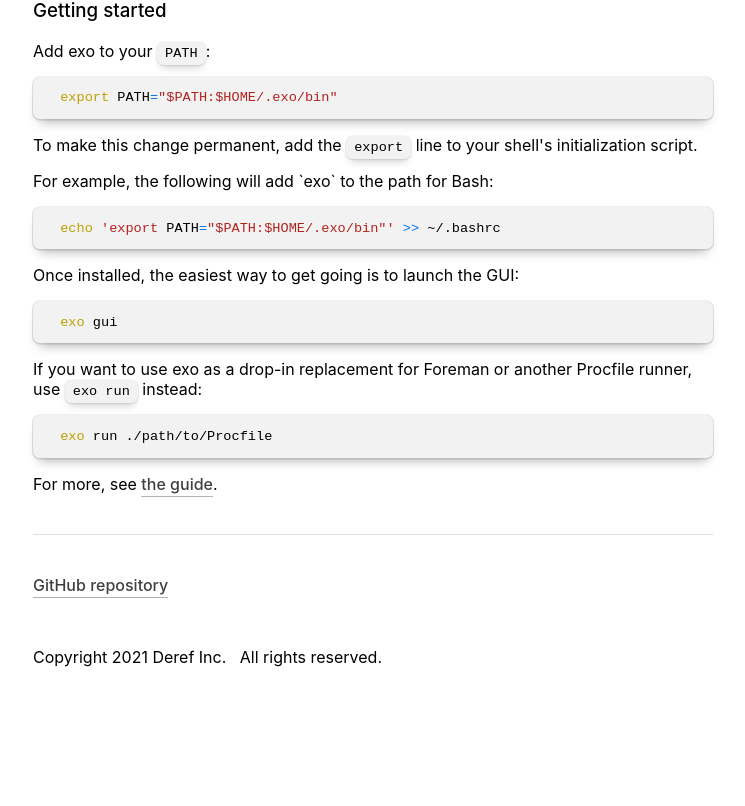
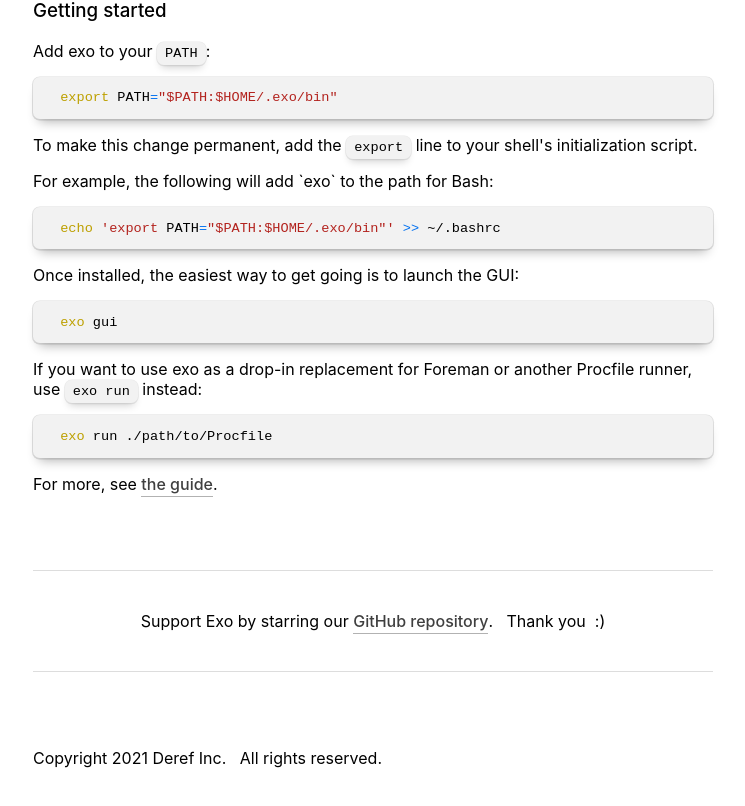
Before and after one commit to deref/exo-website, a Next.js app: page / in a window 1280 px wide. Shown: the part 792-1598 px from the top of the page, without its empty margins (267-1012 px from the left). Before the commit the page ends 1535 px from the top, so only its background shows below. Built offline with nearby package versions, Linux system fonts and the light colour scheme.

Commit message:
Add GitHub star notice

```diff
--- a/pages/index.tsx
+++ b/pages/index.tsx
@@ -116,11 +116,18 @@
 				.
 			</p>
 
+			<br />
+
 			<hr />
 
-			<p>
-				<a href="https://github.com/deref/exo">GitHub repository</a>
+			<p style={{ textAlign: "center" }}>
+				Support Exo by starring our{" "}
+				<a href="https://github.com/deref/exo">GitHub repository</a>. &nbsp;
+				Thank you &nbsp;
+				{":)"}
 			</p>
+
+			<hr />
 
 			<br />
 
```
